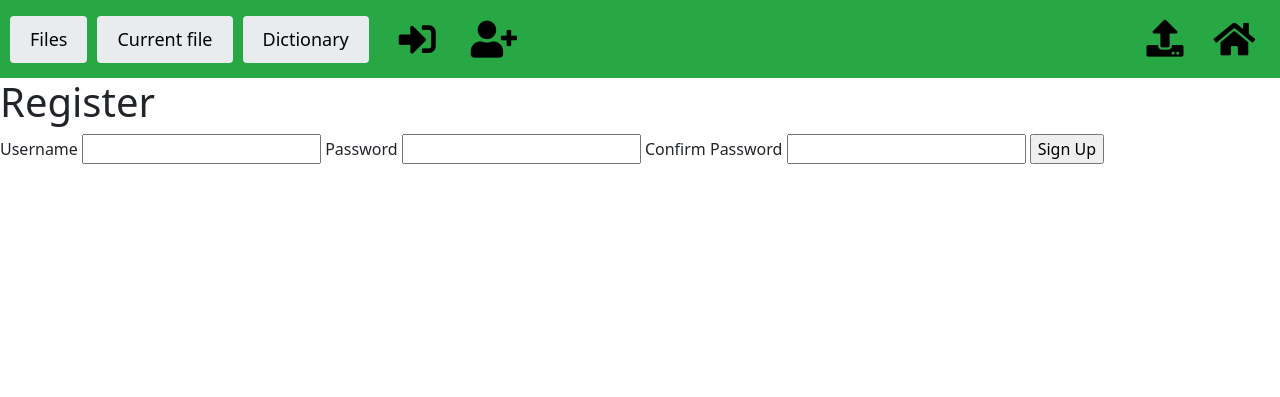
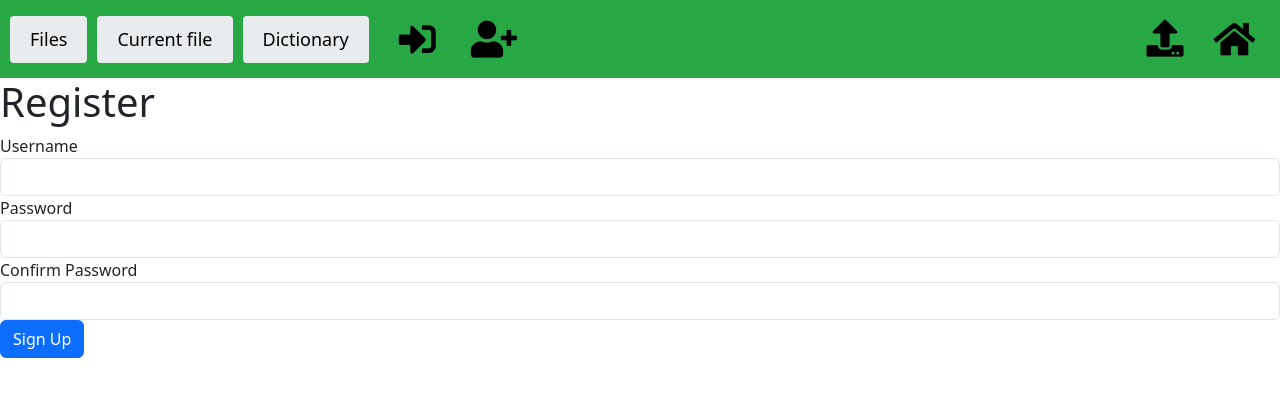
Before and after one commit to wreczek/pdf_viewer_and_dictionary, a Flask app: template app/templates/register.html in a window 1280 px wide. Shown: the top 397 px of the page. Run offline with Flask 3, Linux system fonts and the light colour scheme; the template is opened without the code that fills it: values that come from a table or form of the project are taken from there, others are empty; parts of the project's set-up code (start-up, migrations or seed data) failed here and were passed over.

Commit message:
better visibility of register.html

```diff
--- a/app/templates/register.html
+++ b/app/templates/register.html
@@ -1,4 +1,3 @@
-<!-- register.html -->
 {% extends 'bar.html' %}
 
 {% block title %}
@@ -10,34 +9,64 @@
     <meta charset="UTF-8">
     <meta content="width=device-width, initial-scale=1.0" name="viewport">
     <meta content="Your login page description here" name="description">
-    <!-- Add any additional meta tags if needed -->
+<link crossorigin="anonymous"
+      href="https://cdn.jsdelivr.net/npm/bootstrap@5.2.3/dist/css/bootstrap.min.css"
+      integrity="sha384-rbsA2VBKQhggwzxH7pPCaAqO46MgnOM80zW1RWuH61DGLwZJEdK2Kadq2F9CUG65"
+      rel="stylesheet">
 {% endblock %}
 
 {% block content %}
     <h1>Register</h1>
-    {% with messages = get_flashed_messages() %}
+{% with messages = get_flashed_messages(with_categories=true) %}
         {% if messages %}
             <ul class="messages">
-                {% for message in messages %}
-                    <li>{{ message }}</li>
+                {% for category, message in messages %}
+                <li class="{{ category }}">{{ message }}</li>
                 {% endfor %}
             </ul>
         {% endif %}
     {% endwith %}
 <form action="{{ url_for('auth.register') }}" method="post">
     {{ form.csrf_token }}
-        {{ form.username.label }} {{ form.username }}
+    <div class="form-group">
+        {{ form.username.label }}
+        {% if form.username.errors %}
+        {{ form.username(class="form-control is-invalid") }}
+        <div class="invalid-feedback">
             {% for error in form.username.errors %}
-    <span style="color: red;">[{{ error }}]</span>
+            <span>{{ error }}</span>
             {% endfor %}
-        {{ form.password.label }} {{ form.password }}
+        </div>
+        {% else %}
+        {{ form.username(class="form-control") }}
+        {% endif %}
+    </div>
+    <div class="form-group">
+        {{ form.password.label }}
+        {% if form.password.errors %}
+        {{ form.password(class="form-control is-invalid") }}
+        <div class="invalid-feedback">
             {% for error in form.password.errors %}
-    <span style="color: red;">[{{ error }}]</span>
+            <span>{{ error }}</span>
             {% endfor %}
-        {{ form.confirm_password.label }} {{ form.confirm_password }}
+        </div>
+        {% else %}
+        {{ form.password(class="form-control") }}
+        {% endif %}
+    </div>
+    <div class="form-group">
+        {{ form.confirm_password.label }}
+        {% if form.confirm_password.errors %}
+        {{ form.confirm_password(class="form-control is-invalid") }}
+        <div class="invalid-feedback">
             {% for error in form.confirm_password.errors %}
-    <span style="color: red;">[{{ error }}]</span>
+            <span>{{ error }}</span>
             {% endfor %}
-        {{ form.submit }}
+        </div>
+        {% else %}
+        {{ form.confirm_password(class="form-control") }}
+        {% endif %}
+    </div>
+    {{ form.submit(class="btn btn-primary") }}
 </form>
 {% endblock %}
```
Lines whose indentation alone changed are shown as unchanged.
